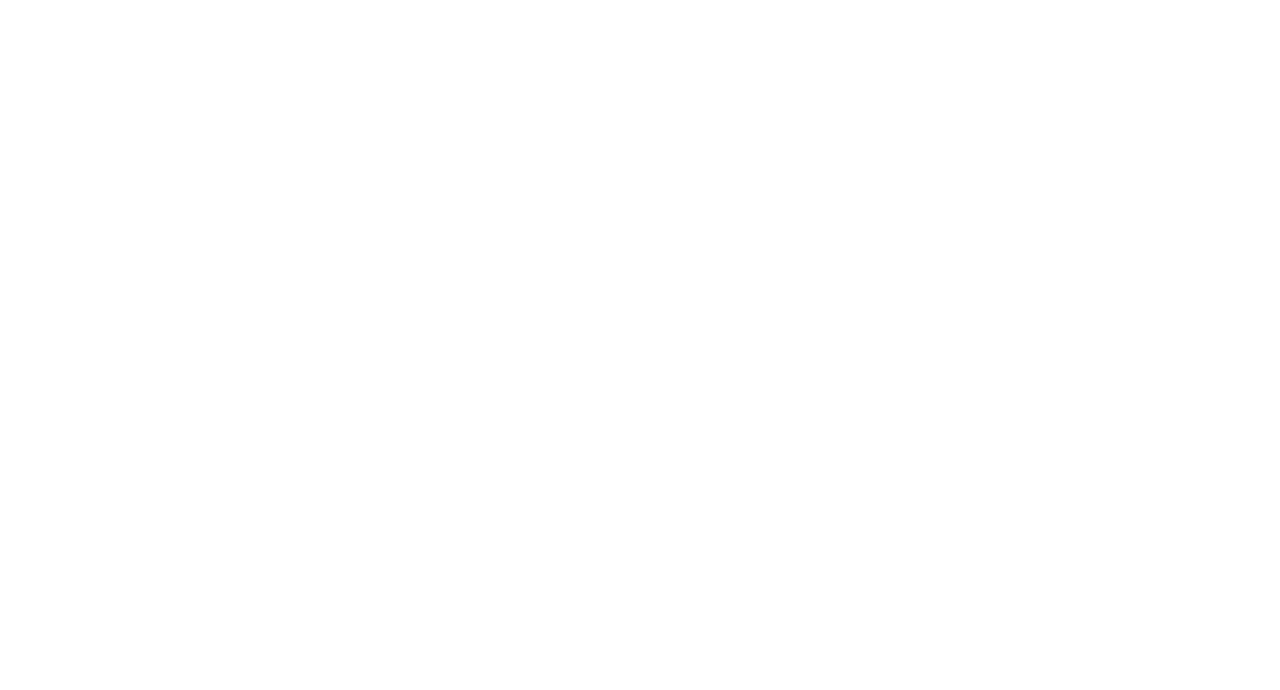
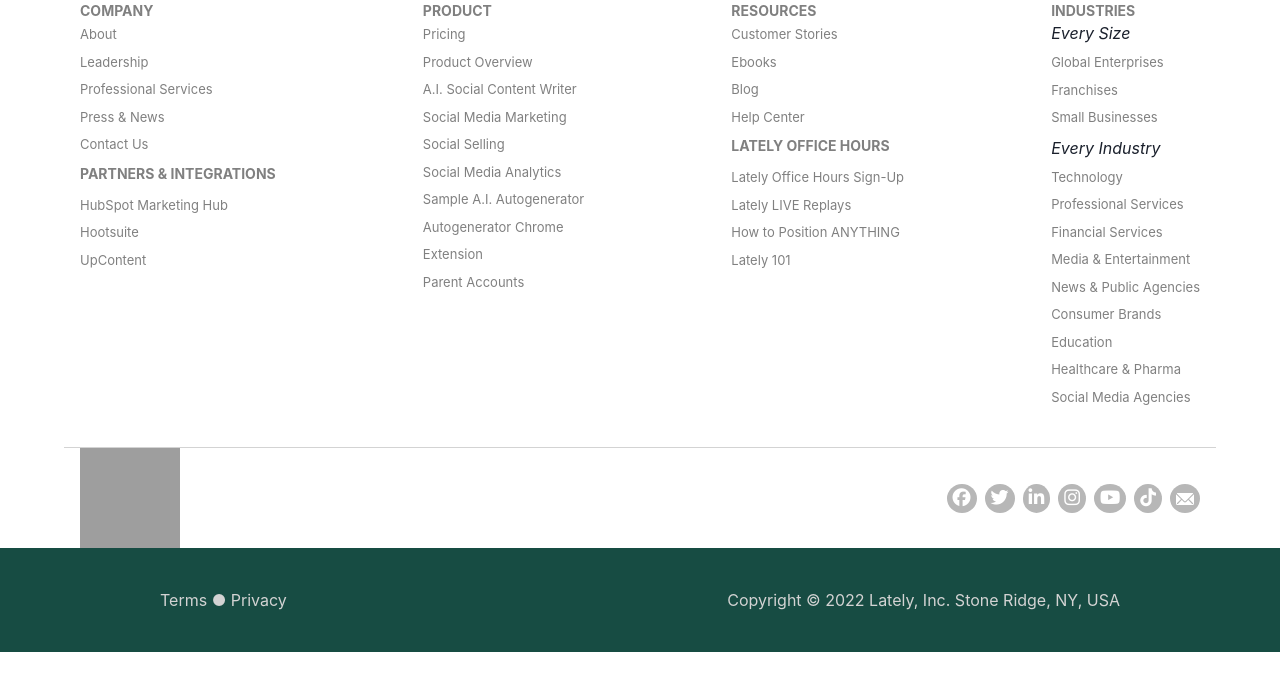
Before and after one commit to RushikeshY/-gorgeous-flight-7504, a React (Create React App) app in the folder lately_clone/: page / in a window 1280 px wide. Shown: the top 690 px of the page. Built offline with nearby package versions, Linux system fonts and the light colour scheme; grey boxes are pictures that could not be loaded.

Commit message:
Day_2 work completed

```diff
--- a/lately_clone/package.json
+++ b/lately_clone/package.json
@@ -3,11 +3,17 @@
   "version": "0.1.0",
   "private": true,
   "dependencies": {
+    "@chakra-ui/icons": "^2.0.4",
+    "@chakra-ui/react": "^2.2.4",
+    "@emotion/react": "^11.9.3",
+    "@emotion/styled": "^11.9.3",
     "@testing-library/jest-dom": "^5.16.4",
     "@testing-library/react": "^13.3.0",
     "@testing-library/user-event": "^13.5.0",
+    "framer-motion": "^6.5.1",
     "react": "^18.2.0",
     "react-dom": "^18.2.0",
+    "react-router-dom": "^6.3.0",
     "react-scripts": "5.0.1",
     "web-vitals": "^2.1.4"
   },
--- a/lately_clone/public/index.html
+++ b/lately_clone/public/index.html
@@ -24,6 +24,8 @@
       work correctly both with client-side routing and a non-root public URL.
       Learn how to configure a non-root public URL by running `npm run build`.
     -->
+    <script src="https://kit.fontawesome.com/fa650845c0.js" crossorigin="anonymous"></script>
+
     <title>React App</title>
   </head>
   <body>
--- a/lately_clone/src/App.js
+++ b/lately_clone/src/App.js
@@ -1,10 +1,13 @@
 
 import './App.css';
+import Footer from './components/Footer';
+import Mainroutes from './pages/Mainroutes';
 
 function App() {
   return (
     <div className="App">
-
+       <Mainroutes/>
+       <Footer/>
     </div>
   );
 }
--- a/lately_clone/src/components/Footer.jsx
+++ b/lately_clone/src/components/Footer.jsx
@@ -1,8 +1,111 @@
+import { Box, Container, HStack, Icon, Image, Stack, Text} from '@chakra-ui/react'
 import React from 'react'
-
+import { Link } from 'react-router-dom'
+import styles from "../components/footer.module.css"
+import { EmailIcon } from "@chakra-ui/icons"
 const Footer = () => {
   return (
-    <div></div>
+  <>
+   <Container className={styles.Linkers} mb={10} maxW="6xl" display="flex" justifyContent="space-between" >
+
+           <Box>
+             <Text mb="1" fontSize="sm" fontWeight="bold" color="grey">COMPANY</Text>
+               <Stack>
+               <Link to="">About</Link>
+               <Link to="">Leadership</Link>
+               <Link to="">Professional Services</Link>
+               <Link to="">Press & News</Link>
+               <Link to="">Contact Us</Link>
+               </Stack>
+               <Stack mt="2">
+                <Text  mb="1" fontSize="sm" fontWeight="bold" color="grey">PARTNERS  & INTEGRATIONS</Text>
+               <Link to="">HubSpot Marketing Hub</Link>
+               <Link to="">Hootsuite</Link>
+               <Link to="">UpContent</Link>
+               </Stack>
+           </Box>
+
+
+           <Box>
+           <Text mb="1" fontSize="sm" fontWeight="bold" color="grey">PRODUCT</Text>
+           <Stack>
+           <Link to="">Pricing</Link>
+           <Link to="">Product Overview</Link>
+           <Link to="">A.I. Social Content Writer</Link>
+           <Link to="">Social Media Marketing</Link>
+           <Link to="">Social Selling</Link>
+           <Link to="">Social Media Analytics</Link>
+           <Link to="">Sample A.I. Autogenerator</Link>
+           <Link to="">Autogenerator Chrome</Link>
+           <Link to="">Extension</Link>
+           <Link to="">Parent Accounts</Link>
+           </Stack>
+           </Box>
+
+
+          <Box>
+          <Text mb="1" fontSize="sm" fontWeight="bold" color="grey">RESOURCES</Text>
+          <Stack>
+          <Link to="">Customer Stories</Link>
+          <Link to="">Ebooks</Link>
+          <Link to="">Blog</Link>
+          <Link to="">Help Center</Link>
+          </Stack>
+          <Stack mt="2">
+          <Text mb="1" fontSize="sm" fontWeight="bold" color="grey">LATELY OFFICE HOURS</Text>
+          <Link to="">Lately Office Hours Sign-Up</Link>
+          <Link to="">Lately LIVE Replays</Link>
+          <Link to="">How to Position ANYTHING</Link>
+          <Link to="">Lately 101</Link>
+          </Stack>
+          </Box>
+
+        <Box>
+          <Text fontSize="sm" fontWeight="bold" color="grey">INDUSTRIES</Text>
+          <Stack>
+           <Text as="em">Every Size</Text>
+           <Link to="">Global Enterprises</Link>
+           <Link to="">Franchises</Link>
+           <Link to="">Small Businesses</Link>
+          </Stack>
+          <Stack mt={2}>
+            <Text as="em">Every Industry</Text>
+            <Link to="">Technology</Link>
+            <Link to="">Professional Services</Link>
+            <Link to="">Financial Services</Link>
+            <Link to="">Media & Entertainment</Link>
+            <Link to="">News & Public Agencies</Link>
+            <Link to="">Consumer Brands</Link>
+            <Link to="">Education</Link>
+            <Link to="">Healthcare & Pharma</Link>
+            <Link to="">Social Media Agencies</Link>
+          </Stack>
+       </Box>
+   </Container>
+     <Container className={styles.socialIcons} borderTop="1px solid lightgrey" alignItems="center" mt={1} maxW="6xl" display="flex" justifyContent="space-between" >
+        <Box>
+         <Image boxSize="100px" src='https://global-uploads.webflow.com/5fd3c52ce5bc147a1f007ca4/5fd7e81a75428f60b5ff0d00_lately-footer-logo.svg'/>
+        </Box>
+        <Box>
+        <HStack>
+         <span><i class="fab fa-facebook"></i></span>
+         <span><i class="fab fa-twitter"></i></span>
+         <span><i class="fab fa-linkedin-in"></i></span>
+         <span><i class="fab fa-instagram"></i></span>
+         <span><i class="fab fa-youtube"></i></span>
+         <span><i class="fab fa-tiktok"></i></span>
+         <span>
+          <EmailIcon/>
+         </span>
+        </HStack>
+        </Box>
+     </Container>
+       <Box display="flex" p={10} justifyContent="space-between" bgColor="#174c43" color="lightgrey">
+       <Box marginLeft="120px">Terms ● Privacy</Box>
+       <Box marginRight="120px">Copyright © 2022 Lately, Inc. Stone Ridge, NY, USA</Box>
+       </Box>
+   </>
+
   )
 }
 
--- /dev/null
+++ b/lately_clone/src/components/footer.module.css
@@ -0,0 +1,21 @@
+.Linkers a{
+    color:gray;
+    font-size: small;
+}
+.Linkers a:hover{
+    color: #32cb89;
+    cursor: pointer;
+}
+.socialIcons span{
+    color:white;
+    font-size: 18px;
+    border:0px solid grey;
+    border-radius: 50%;
+    padding:0px 6px 2px 6px;
+    background-color:#b7b7b7;
+}
+.socialIcons span:hover{
+    background-color: grey;
+    transition: 0.3s;
+    cursor: pointer;
+}
--- a/lately_clone/src/index.js
+++ b/lately_clone/src/index.js
@@ -3,12 +3,17 @@
 import './index.css';
 import App from './App';
 import reportWebVitals from './reportWebVitals';
+import { ChakraProvider } from '@chakra-ui/react'
+import {BrowserRouter} from "react-router-dom";
 
 const root = ReactDOM.createRoot(document.getElementById('root'));
 root.render(
-  <React.StrictMode>
-    <App />
-  </React.StrictMode>
+ <BrowserRouter>
+ <ChakraProvider>
+      <App />
+ </ChakraProvider>
+ </BrowserRouter>
+
 );
 
 // If you want to start measuring performance in your app, pass a function
--- /dev/null
+++ b/lately_clone/src/pages/Home.jsx
@@ -0,0 +1,7 @@
+import React from 'react'
+
+export const Home = () => {
+  return (
+    <div></div>
+  )
+}
--- a/lately_clone/src/pages/Mainroutes.jsx
+++ b/lately_clone/src/pages/Mainroutes.jsx
@@ -1,8 +1,13 @@
 import React from 'react'
+import { Route, Routes } from 'react-router-dom'
+import Footer from '../components/Footer'
+import { Home } from './Home'
 
 const Mainroutes = () => {
   return (
-    <div></div>
+    <Routes>
+       <Route path='/' element={<Home/>}/>
+    </Routes>
   )
 }
 
```
Also changed, not shown: 2 other files (tests, documents, lock files or other folders).
